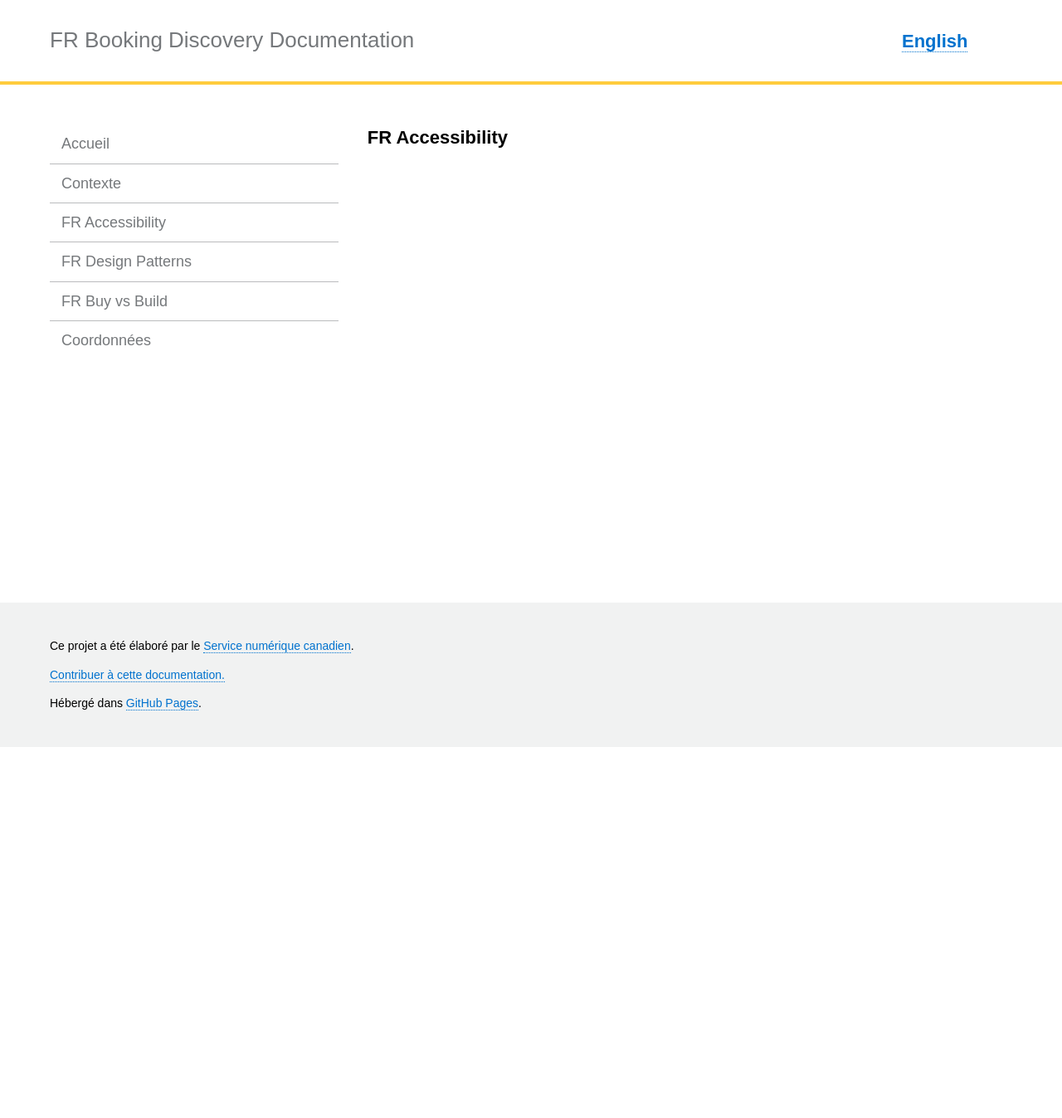
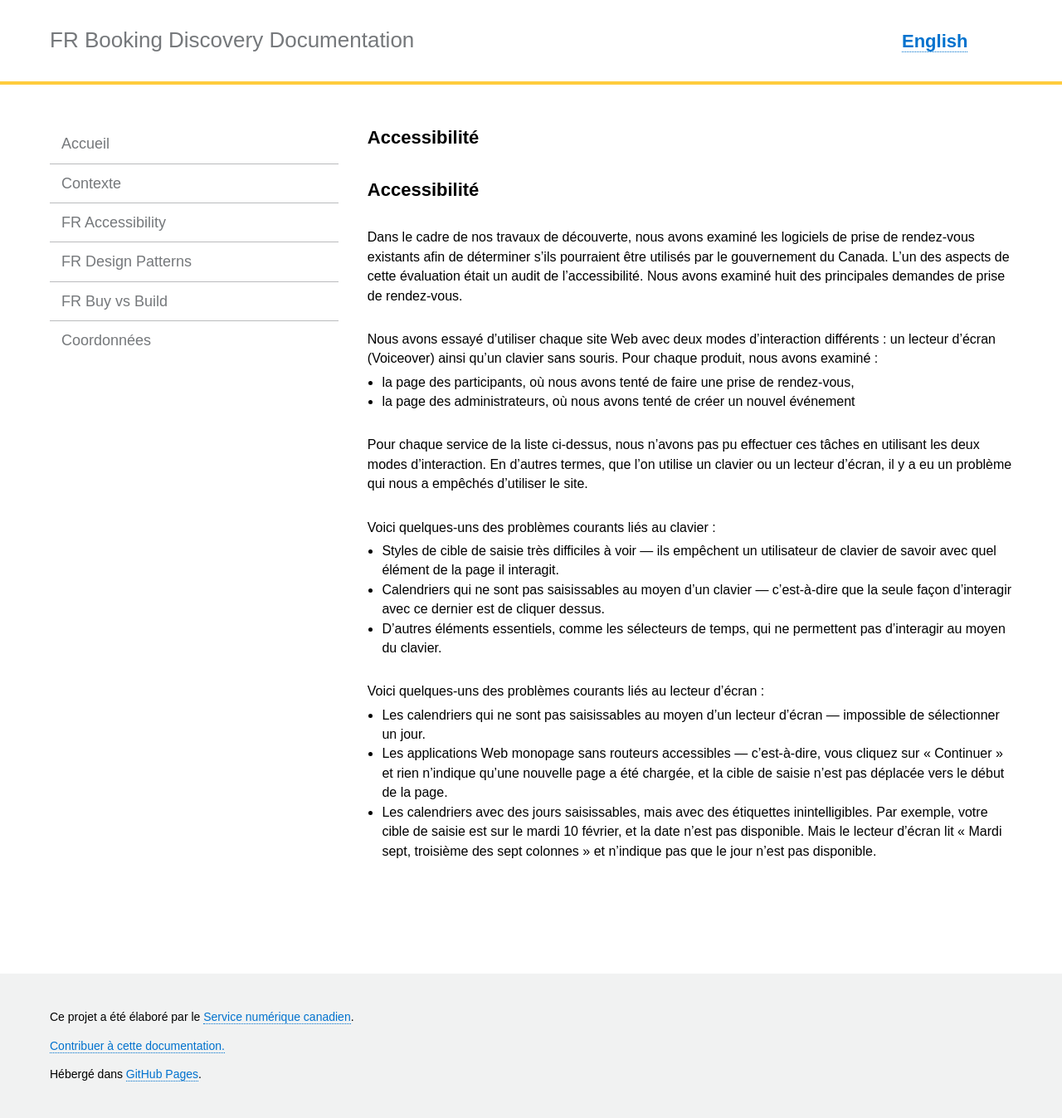
Before and after one commit to cds-snc/booking-documentation, a Jekyll site: the page built from _pages/fr/fr-accessibility.md, in a window 1280 px wide. Shown: the whole page at 83% size. Built offline with Jekyll 4.4.1, drawn with Linux system fonts in a browser that asks for light colours; before the commit the page ends 900 px from its top, so only the background shows below that.

Commit message:
FR Update - Accessibilité
No additional information required.

```diff
--- a/_pages/fr/fr-accessibility.md
+++ b/_pages/fr/fr-accessibility.md
@@ -1,7 +1,30 @@
 ---
 layout: page
-title:  "FR Accessibility"
+title:  "Accessibilité"
 lang: fr
-permalink: "/fr-accessibility/"
+permalink: "/accessibilite/"
 trans_url: "/accessibility/"
 ---
+
+## Accessibilité
+
+Dans le cadre de nos travaux de découverte, nous avons examiné les logiciels de prise de rendez-vous existants afin de déterminer s’ils pourraient être utilisés par le gouvernement du Canada. L’un des aspects de cette évaluation était un audit de l’accessibilité. Nous avons examiné huit des principales demandes de prise de rendez-vous.
+
+Nous avons essayé d’utiliser chaque site Web avec deux modes d’interaction différents : un lecteur d’écran (Voiceover) ainsi qu’un clavier sans souris. Pour chaque produit, nous avons examiné :
+
+- la page des participants, où nous avons tenté de faire une prise de rendez-vous,
+- la page des administrateurs, où nous avons tenté de créer un nouvel événement
+
+Pour chaque service de la liste ci-dessus, nous n’avons pas pu effectuer ces tâches en utilisant les deux modes d’interaction. En d’autres termes, que l’on utilise un clavier ou un lecteur d’écran, il y a eu un problème qui nous a empêchés d’utiliser le site.
+
+Voici quelques-uns des problèmes courants liés au clavier :
+
+- Styles de cible de saisie très difficiles à voir — ils empêchent un utilisateur de clavier de savoir avec quel élément de la page il interagit.
+- Calendriers qui ne sont pas saisissables au moyen d’un clavier — c’est-à-dire que la seule façon d’interagir avec ce dernier est de cliquer dessus.
+- D’autres éléments essentiels, comme les sélecteurs de temps, qui ne permettent pas d’interagir au moyen du clavier.
+
+Voici quelques-uns des problèmes courants liés au lecteur d’écran :
+
+- Les calendriers qui ne sont pas saisissables au moyen d’un lecteur d’écran — impossible de sélectionner un jour.
+- Les applications Web monopage sans routeurs accessibles — c’est-à-dire, vous cliquez sur « Continuer » et rien n’indique qu’une nouvelle page a été chargée, et la cible de saisie n’est pas déplacée vers le début de la page.
+- Les calendriers avec des jours saisissables, mais avec des étiquettes inintelligibles. Par exemple, votre cible de saisie est sur le mardi 10 février, et la date n’est pas disponible. Mais le lecteur d’écran lit « Mardi sept, troisième des sept colonnes » et n’indique pas que le jour n’est pas disponible.
```
